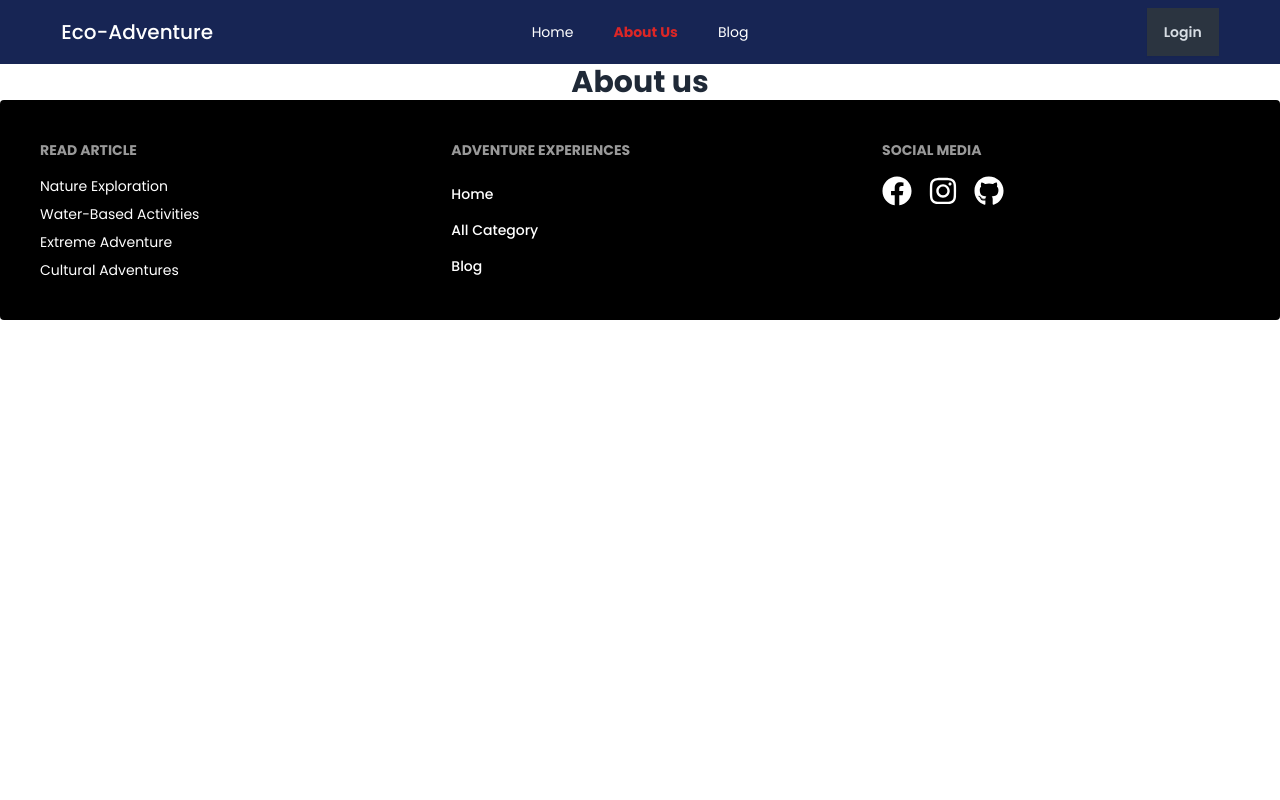
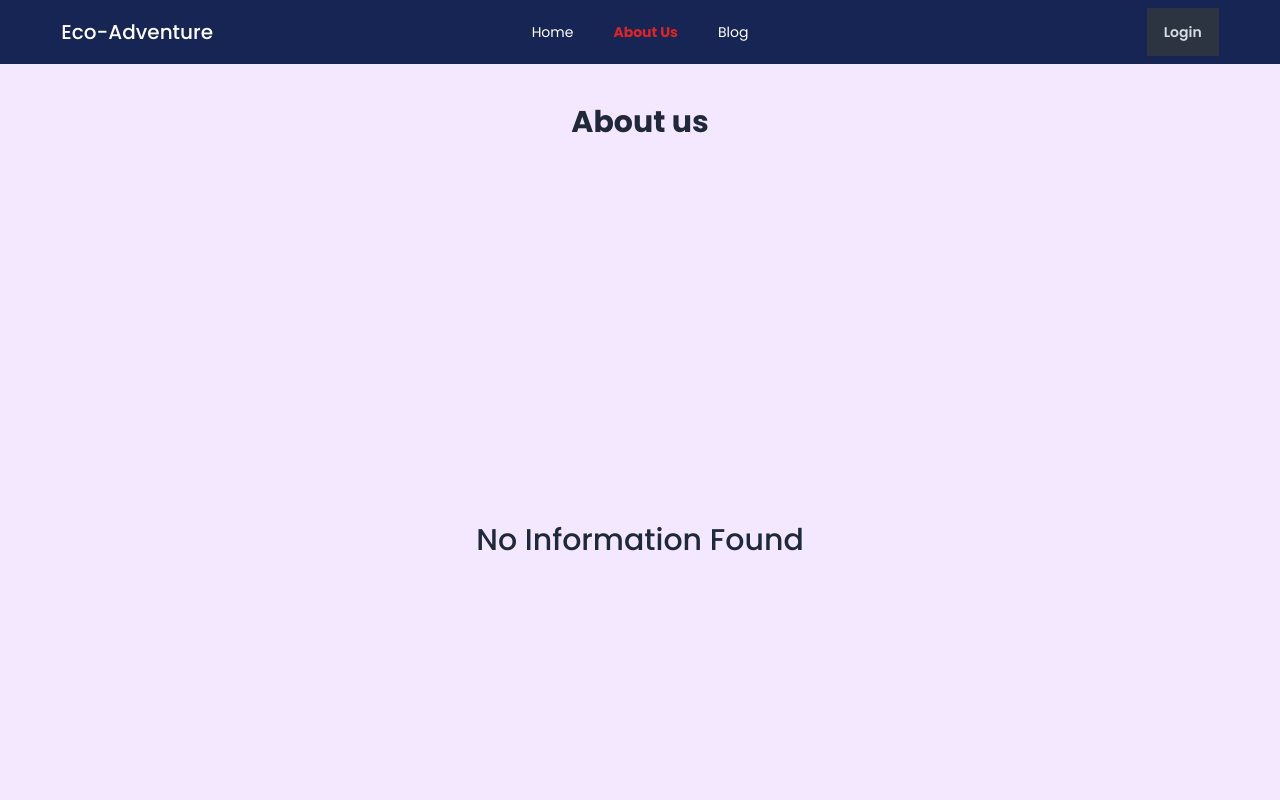
Before and after one commit to mrashed21/Eco-Adventure-Experiences, a React (Vite) app: page /aboutus in a window 1280 px wide. Shown: the top 800 px of the page. Built offline with nearby package versions, Linux system fonts and the light colour scheme; no server answers.

Commit message:
added readme file

```diff
--- a/src/pages/AboutUs.jsx
+++ b/src/pages/AboutUs.jsx
@@ -7,8 +7,11 @@
         <title>About Us</title>
         <link rel="canonical" href="https://www.tacobell.com/" />
       </Helmet>
-      <div className="">
+      <div className="bg-purple-100 min-h-screen py-10">
         <h2 className="text-center text-3xl font-bold"> About us</h2>
+        <div className=" flex items-center justify-center h-screen">
+          <h2 className="text-3xl font-medium">No Information Found</h2>
+        </div>
       </div>
     </div>
   );
```
Also changed, not shown: 1 other file (tests, documents, lock files or other folders).
